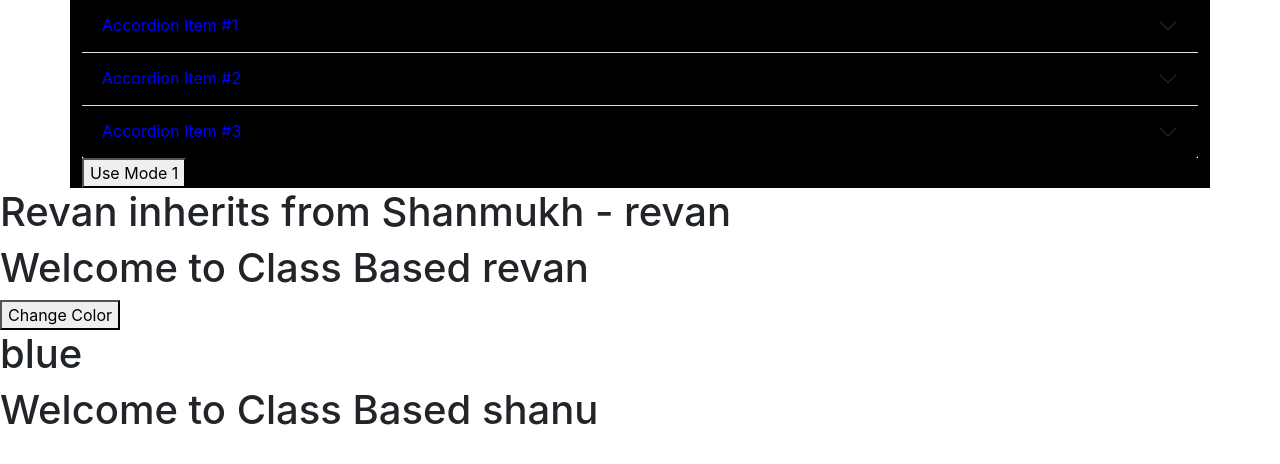
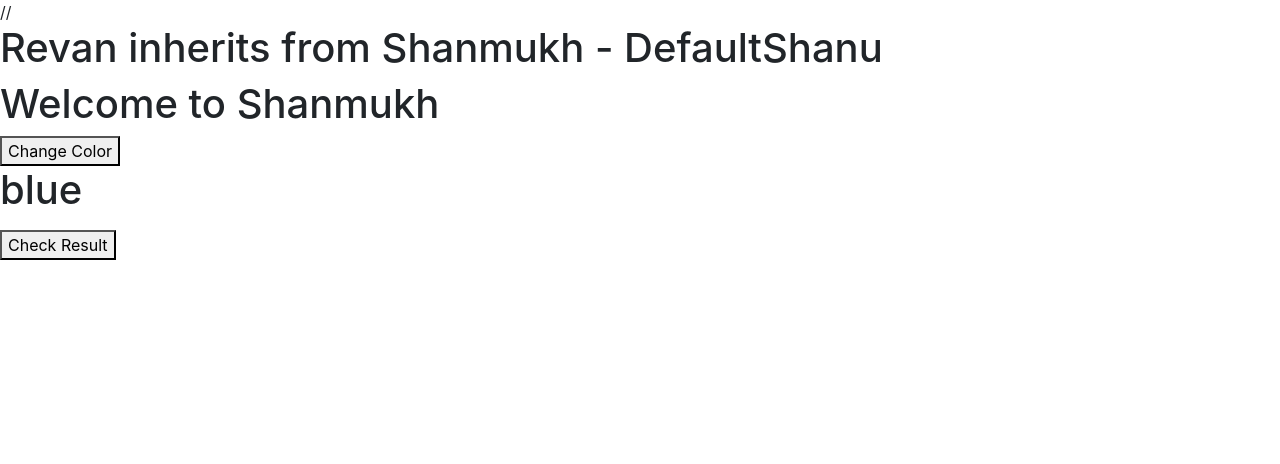
Before and after one commit to Shanmukh15501/React-JS-B, a React (Create React App) app in the folder my-app/: page / in a window 1280 px wide. Shown: the top 464 px of the page. Built offline with nearby package versions, Linux system fonts and the light colour scheme.

Commit message:
needs to work on state transfer

```diff
--- a/my-app/src/App.js
+++ b/my-app/src/App.js
@@ -3,19 +3,18 @@ import './App.css';
 import Navbar from './Navbar';
 import TextForm from './TextForm';
 import Posts from './Posts';
-import { Shanmukh, Revan } from './Classs';
+import  Revan from './Classs';
 
 const App = () => {
   return (
     <div>
-      {/* <Navbar title="Navigation Menu" /> */}
+      {/* <Navbar title="Navigation Menu" />  */}
       {/* <div className="container"> */}
       {/* <TextForm /> */}
-      {/* </div> */}
 
-      <Posts />
-      <Revan name="revan"   color="blue"/>
-      <Shanmukh name="shanu" />
+      {/* // <Posts /> */}
+      // <Revan name="revan"   color="blue"/>
+       {/* <Shanmukh name="shanu" /> */}
 
     </div>
   );
--- a/my-app/src/Classs.js
+++ b/my-app/src/Classs.js
@@ -1,67 +1,99 @@
-// Classs.js
+import React from 'react';
 
-import React, { Component } from 'react';
+class Shanmukh extends React.Component {
+  constructor(props) {
+    super(props);
+    this.state = {
+      status: false,
+    };
+  }
+  componentWillUnmount() {
+    if (this.state.status) {
+      alert("The component named Revan is about to be unmounted.");
+    }
+  }
 
-class Shanmukh extends Component {
+
   render() {
     return (
       <div>
-        <h1>Welcome to Class Based {this.props.name}</h1>
+        <h1>Welcome to Shanmukh</h1>
       </div>
     );
   }
 }
 
-class Revan extends Shanmukh {
+
+
+class Revan extends React.Component {
   constructor(props) {
-    super(props);
+    super(props); // Add this line
     this.state = {
       brand: "Ford",
       model: "Mustang",
       color: "red",
-      year: 1964
+      year: 1964,
+      status:false
     };
   }
 
   static getDerivedStateFromProps(props, state) {
+    console.log(state.color, props.color);
+    if (state.color !== props.color) {
+      return { color: "blue" };
+    } else {
+      return { color: "green" };
+    }
+  }
 
-    console.log(state.color,props.color)
-    if (state.color !== props.color)
-    {
-        return { color: "blue" };
-    }
-    else{
-        return { color: "green" };
-        }
-
-}
-
-shouldComponentUpdate() {
-    return false;
+  shouldComponentUpdate() {
+    return true;
   }
 
   changeColor = () => {
-    console.log("SSSSSSSSSss",this.state);
+    console.log("SSSSSSSSSss", this.state);
     this.setState({ color: this.state.color });
+  };
+
+  getSnapshotBeforeUpdate(prevProps, prevState) {
+    console.log("previous log", prevState.color);
+    document.getElementById("div2").innerHTML =
+      "Previous Color is " + prevState.color;
+
+    // Return a snapshot value (or null if not needed)
+    return null;
   }
+
+  componentDidUpdate() {
+    document.getElementById("div1").innerHTML =
+      "The updated favorite is " + this.state.color;
+  }
+
+  checkResult = () => {
+    console.log("Check Result Clicked", this.props.color);
+    console.log("Check Result state", this.state.status);
+    console.log("Check Result super state", super.state.status);
+
+
+    // super.state.status=true
+  };
 
   render() {
     return (
       <div>
-        <h1>Revan inherits from Shanmukh - {this.props.name}</h1>
+        <h1>Revan inherits from Shanmukh - DefaultShanu</h1>
         {/* Pass the color prop to Shanmukh */}
-        <Shanmukh name={this.props.name} color={this.state.color} />
+        <Shanmukh name="DefaultShanu" color={this.state.color} status={this.state.status} />
         <button onClick={this.changeColor}>Change Color</button>
         <h1>{this.state.color}</h1>
+        <div>
+          <p id="div1"></p>
+          <p id="div2"></p>
+        </div>
+        <button onClick={this.checkResult}>Check Result</button>
       </div>
     );
   }
 }
 
-export { Shanmukh, Revan };
-
-Shanmukh.defaultProps = {
-  name: "DefaultShanu",
-  age: 12,
-  result: true
-};
+export default Revan;
```
